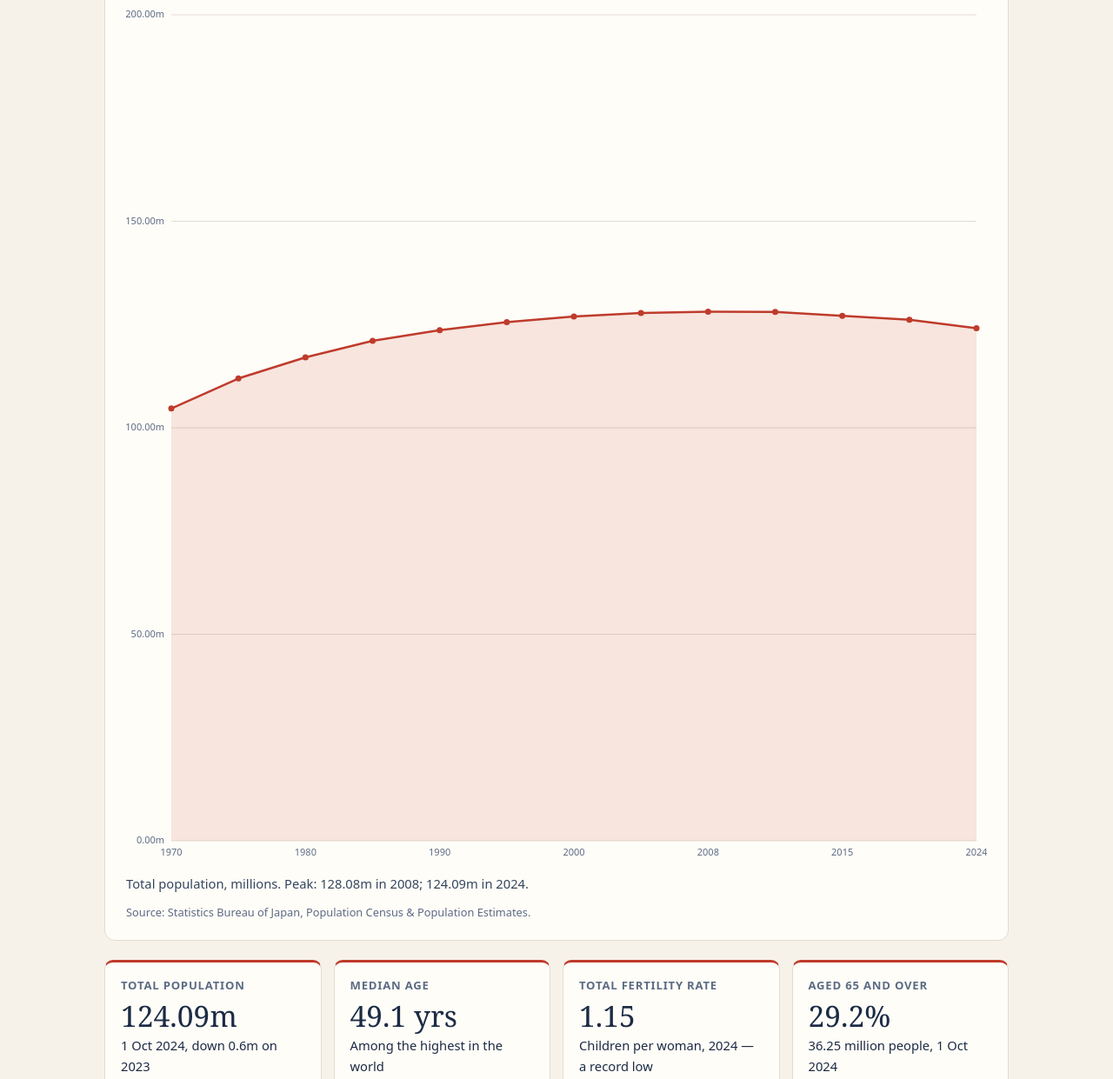
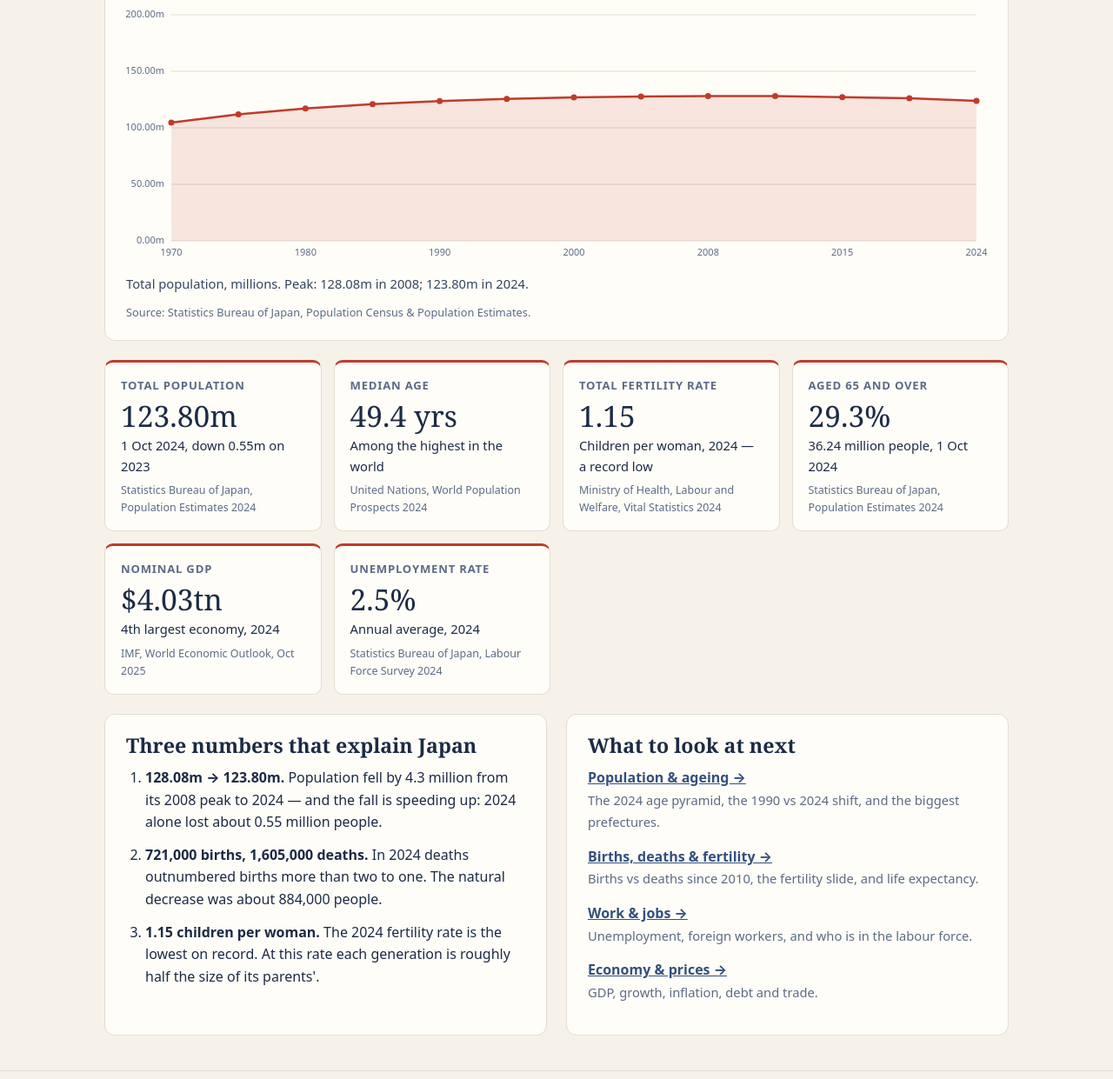
Before and after one commit to berkahmuse/national-stats-berkahmuse, a plain HTML site: page app/index.html in a window 1280 px wide. Shown: the part 638-1879 px from the top of the page at 87% size. Drawn offline with Linux system fonts and the light colour scheme.

Commit message:
Fix verifier findings: correct headline statistics, re-shoot screenshots
- Population 1 Oct 2024: 124.09m -> 123.80m (Statistics Bureau), down 0.55m;
  age groups re-derived (0-14: 13.83m/11.2%, 15-64: 73.73m/59.6%,
  65+: 36.24m/29.3%); elderly/child shares 29.3%/11.2%
- Government debt 251% -> 236.1% (IMF WEO 2024)
- Real GDP growth 2024: -0.1% -> +0.1% (revised); narrative corrected
- Median age 49.1 -> 49.4 (UN WPP 2024)
- Marriages note: second year below 500,000 (2023 was first), up 10,718
- Prefectures updated to 1 Oct 2024 estimates (Osaka 8.76, Aichi 7.46,
  Chiba 6.25, Hyogo 5.34, Hokkaido 5.04, Kanagawa 9.23, Saitama 7.33)
- Fix chart canvas sizing (explicit CSS height) so charts render at
  their intended height instead of ~3x tall; re-shot all 4 screenshots
  (cover + economy now show full charts and KPI cards)

```diff
--- a/app/data.js
+++ b/app/data.js
@@ -13,10 +13,10 @@ export const META = {
 
 // Headline indicators shown on the home page.
 export const KPI = [
-  { id: "population", label: "Total population", value: "124.09m", detail: "1 Oct 2024, down 0.6m on 2023", source: "Statistics Bureau of Japan, Population Estimates 2024" },
-  { id: "median-age", label: "Median age", value: "49.1 yrs", detail: "Among the highest in the world", source: "United Nations, World Population Prospects 2024" },
+  { id: "population", label: "Total population", value: "123.80m", detail: "1 Oct 2024, down 0.55m on 2023", source: "Statistics Bureau of Japan, Population Estimates 2024" },
+  { id: "median-age", label: "Median age", value: "49.4 yrs", detail: "Among the highest in the world", source: "United Nations, World Population Prospects 2024" },
   { id: "tfr", label: "Total fertility rate", value: "1.15", detail: "Children per woman, 2024 — a record low", source: "Ministry of Health, Labour and Welfare, Vital Statistics 2024" },
-  { id: "elderly", label: "Aged 65 and over", value: "29.2%", detail: "36.25 million people, 1 Oct 2024", source: "Statistics Bureau of Japan, Population Estimates 2024" },
+  { id: "elderly", label: "Aged 65 and over", value: "29.3%", detail: "36.24 million people, 1 Oct 2024", source: "Statistics Bureau of Japan, Population Estimates 2024" },
   { id: "gdp", label: "Nominal GDP", value: "$4.03tn", detail: "4th largest economy, 2024", source: "IMF, World Economic Outlook, Oct 2025" },
   { id: "jobs", label: "Unemployment rate", value: "2.5%", detail: "Annual average, 2024", source: "Statistics Bureau of Japan, Labour Force Survey 2024" },
 ];
@@ -36,7 +36,7 @@ export const POP_TREND = [
   { year: 2010, total: 128.06 },
   { year: 2015, total: 127.09 },
   { year: 2020, total: 126.15 },
-  { year: 2024, total: 124.09 },
+  { year: 2024, total: 123.8 },
 ];
 
 // Population peak, for the story on the home page.
@@ -51,9 +51,9 @@ export const AGE_STRUCTURE = {
     { group: "65+", value: 14.89, share: 12.0 },
   ],
   2024: [
-    { group: "0–14", value: 14.02, share: 11.3 },
-    { group: "15–64", value: 73.73, share: 59.4 },
-    { group: "65+", value: 36.25, share: 29.2 },
+    { group: "0–14", value: 13.83, share: 11.2 },
+    { group: "15–64", value: 73.73, share: 59.6 },
+    { group: "65+", value: 36.24, share: 29.3 },
   ],
 };
 
@@ -87,13 +87,13 @@ export const PYRAMID_2024 = [
 // Source: Statistics Bureau of Japan, Population Estimates 2024.
 export const PREFECTURES = [
   { name: "Tokyo", value: 14.18 },
-  { name: "Kanagawa", value: 9.24 },
-  { name: "Osaka", value: 8.81 },
-  { name: "Aichi", value: 7.49 },
-  { name: "Saitama", value: 7.34 },
-  { name: "Chiba", value: 6.28 },
-  { name: "Hyogo", value: 5.38 },
-  { name: "Hokkaido", value: 5.09 },
+  { name: "Kanagawa", value: 9.23 },
+  { name: "Osaka", value: 8.76 },
+  { name: "Aichi", value: 7.46 },
+  { name: "Saitama", value: 7.33 },
+  { name: "Chiba", value: 6.25 },
+  { name: "Hyogo", value: 5.34 },
+  { name: "Hokkaido", value: 5.04 },
 ];
 
 // Share of the population aged 65 and over, percent. Source: Statistics
@@ -105,7 +105,7 @@ export const ELDERLY_SHARE = [
   { year: 2000, value: 17.4 },
   { year: 2010, value: 23.0 },
   { year: 2020, value: 28.6 },
-  { year: 2024, value: 29.2 },
+  { year: 2024, value: 29.3 },
 ];
 
 // Share of the population aged 0–14, percent. Same source.
@@ -116,7 +116,7 @@ export const CHILD_SHARE = [
   { year: 2000, value: 14.6 },
   { year: 2010, value: 13.1 },
   { year: 2020, value: 11.9 },
-  { year: 2024, value: 11.3 },
+  { year: 2024, value: 11.2 },
 ];
 
 // Live births and deaths, thousands. Source: MHLW, Vital Statistics.
@@ -149,8 +149,9 @@ export const LIFE_EXPECTANCY = {
   source: "Ministry of Health, Labour and Welfare, Abridged Life Tables 2023",
 };
 
-// Marriages in 2024, first year below 500,000. Source: MHLW, Vital Statistics 2024.
-export const MARRIAGES_2024 = { value: 499999, note: "First year below 500,000 since records began" };
+// Marriages in 2024, the second year below 500,000 (2023 was the first,
+// with 489,281). Source: MHLW, Vital Statistics 2024.
+export const MARRIAGES_2024 = { value: 499999, note: "Second year below 500,000; up 10,718 on 2023" };
 
 // Labour market, annual averages. Source: Statistics Bureau of Japan,
 // Labour Force Survey. Unemployment rate in percent.
@@ -191,10 +192,10 @@ export const ECONOMY = {
     { year: 2021, value: 2.7 },
     { year: 2022, value: 0.9 },
     { year: 2023, value: 1.5 },
-    { year: 2024, value: -0.1 },
+    { year: 2024, value: 0.1 },
   ],
   cpi2024: 2.7, // percent, all items, annual average
-  govDebt: 251, // percent of GDP, general government gross debt, IMF 2024
+  govDebt: 236.1, // percent of GDP, general government gross debt, IMF 2024
   exports2024: 107.1, // trillion yen, MOF customs 2024
   imports2024: 112.4, // trillion yen, MOF customs 2024
 };
--- a/app/style.css
+++ b/app/style.css
@@ -143,7 +143,7 @@ input[type="search"] { min-width: 220px; }
 
 /* Charts */
 .chart-wrap { position: relative; }
-.chart-wrap canvas { width: 100%; display: block; }
+.chart-wrap canvas { width: 100%; height: 300px; display: block; }
 .chart-wrap.tall canvas { height: 520px; }
 .chart-tip {
   position: absolute; pointer-events: none;
--- a/app/views.js
+++ b/app/views.js
@@ -63,7 +63,7 @@ export function viewHome(register) {
     <article class="card">
       <h2>Three numbers that explain Japan</h2>
       <ol class="numbered">
-        <li><strong>128.08m → 124.09m.</strong> Population fell by 4 million from its 2008 peak to 2024 — and the fall is speeding up: 2024 alone lost about 0.6 million people.</li>
+        <li><strong>128.08m → 123.80m.</strong> Population fell by 4.3 million from its 2008 peak to 2024 — and the fall is speeding up: 2024 alone lost about 0.55 million people.</li>
         <li><strong>721,000 births, 1,605,000 deaths.</strong> In 2024 deaths outnumbered births more than two to one. The natural decrease was about 884,000 people.</li>
         <li><strong>1.15 children per woman.</strong> The 2024 fertility rate is the lowest on record. At this rate each generation is roughly half the size of its parents'.</li>
       </ol>
@@ -84,9 +84,9 @@ export function viewHome(register) {
     const caption = document.getElementById("home-caption");
     if (!canvas) return;
     const series = {
-      total: { points: D.POP_TREND.map((p) => ({ x: p.year, y: p.total })), unit: "m", decimals: 2, caption: "Total population, millions. Peak: 128.08m in 2008; 124.09m in 2024." },
-      elderly: { points: D.ELDERLY_SHARE.map((p) => ({ x: p.year, y: p.value })), unit: "%", decimals: 1, caption: "Share of the population aged 65 and over. 7.1% in 1970 → 29.2% in 2024." },
-      children: { points: D.CHILD_SHARE.map((p) => ({ x: p.year, y: p.value })), unit: "%", decimals: 1, caption: "Share of the population aged 0–14. 23.9% in 1970 → 11.3% in 2024." },
+      total: { points: D.POP_TREND.map((p) => ({ x: p.year, y: p.total })), unit: "m", decimals: 2, caption: "Total population, millions. Peak: 128.08m in 2008; 123.80m in 2024." },
+      elderly: { points: D.ELDERLY_SHARE.map((p) => ({ x: p.year, y: p.value })), unit: "%", decimals: 1, caption: "Share of the population aged 65 and over. 7.1% in 1970 → 29.3% in 2024." },
+      children: { points: D.CHILD_SHARE.map((p) => ({ x: p.year, y: p.value })), unit: "%", decimals: 1, caption: "Share of the population aged 0–14. 23.9% in 1970 → 11.2% in 2024." },
     };
     let metric = "total";
     const draw = () => {
@@ -142,15 +142,15 @@ export function viewPopulation(register) {
       <thead><tr><th data-sort="name">Prefecture ↕</th><th data-sort="value" class="num">Population (millions) ↕</th></tr></thead>
       <tbody>${rows}</tbody>
     </table>
-    ${sourceNote("Statistics Bureau of Japan, Population Estimates 2024. Tokyo alone holds 11.4% of the country.")}
+    ${sourceNote("Statistics Bureau of Japan, Population Estimates 2024. Tokyo alone holds 11.5% of the country.")}
   </section>
 
   <section class="card">
     <h2>Reading the pyramid</h2>
     <p>The two bulges are the baby booms: the 70–74 band (born 1947–49, right after the war) and the
     45–49 band (born 1971–74, their children). Below them every band is narrower than the one above it —
-    that is what a fertility rate of 1.15 looks like. The 65+ group, 36.25 million people, now outnumbers
-    children (14.02 million) by more than two and a half to one.</p>
+    that is what a fertility rate of 1.15 looks like. The 65+ group, 36.24 million people, now outnumbers
+    children (13.83 million) by more than two and a half to one.</p>
   </section>`;
 
   register(() => {
@@ -307,7 +307,7 @@ export function viewEconomy(register) {
     <p class="eyebrow">Economy &amp; prices</p>
     <h1>The world's 4th-largest economy, still growing slowly</h1>
     <p class="lede">Nominal GDP passed ¥600 trillion for the first time in 2024, but real growth was
-    slightly negative. Inflation, absent for decades, is back — and so is the debate about the
+    barely positive, just +0.1%. Inflation, absent for decades, is back — and so is the debate about the
     world's heaviest public debt load.</p>
   </section>
 
@@ -384,7 +384,7 @@ export function viewSources(register) {
     <h2>Methods &amp; notes</h2>
     <ul class="notes">
       <li>Population figures are for 1 October each year (Statistics Bureau estimates); census years use the census count.</li>
-      <li>Age-band figures for the 2024 pyramid are rounded to the nearest 0.1 million; bands sum to 123.7m against the 124.09m total because of rounding.</li>
+      <li>Age-band figures for the 2024 pyramid are rounded to the nearest 0.1 million; bands sum to 123.7m against the 123.80m total because of rounding.</li>
       <li>Births, deaths and fertility are from the final Vital Statistics, except 2024, which uses the preliminary release.</li>
       <li>GDP in dollars and government debt are IMF World Economic Outlook figures (October 2025); GDP in yen and real growth are Cabinet Office national accounts.</li>
       <li>Nothing on this site is fetched from the internet: every number lives in the site's own files, and the site works with no network connection.</li>
--- a/shots.json
+++ b/shots.json
@@ -1 +1 @@
-[{"file":"1-overview.jpg","path":"#/","viewport":{"height":1000,"width":1280}},{"file":"2-population.jpg","path":"#/population","viewport":{"height":1000,"width":1280}},{"file":"3-economy.jpg","path":"#/economy","viewport":{"height":1000,"width":1280}},{"file":"4-overview-phone.jpg","path":"#/","viewport":{"height":844,"width":390}}]
+[{"file":"1-overview.jpg","path":"#/","viewport":{"height":1280,"width":1280}},{"file":"2-population.jpg","path":"#/population","viewport":{"height":1000,"width":1280}},{"file":"3-economy.jpg","path":"#/economy","viewport":{"height":1280,"width":1280}},{"file":"4-overview-phone.jpg","path":"#/","viewport":{"height":844,"width":390}}]
```
Also changed, not shown: screenshots/1-overview.jpg, screenshots/2-population.jpg, screenshots/3-economy.jpg, screenshots/4-overview-phone.jpg.
